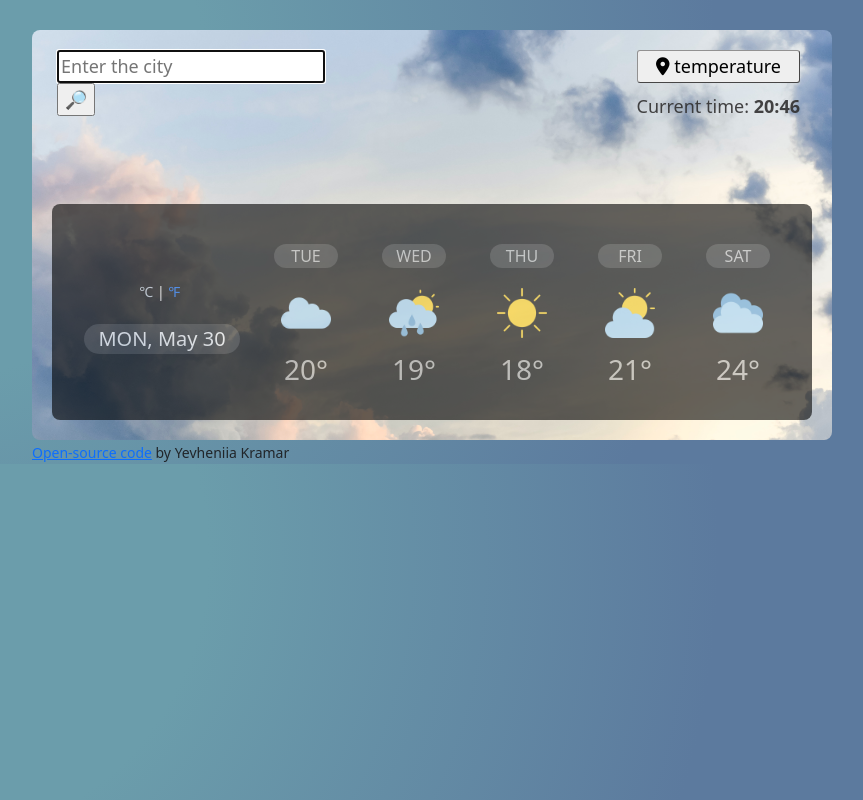
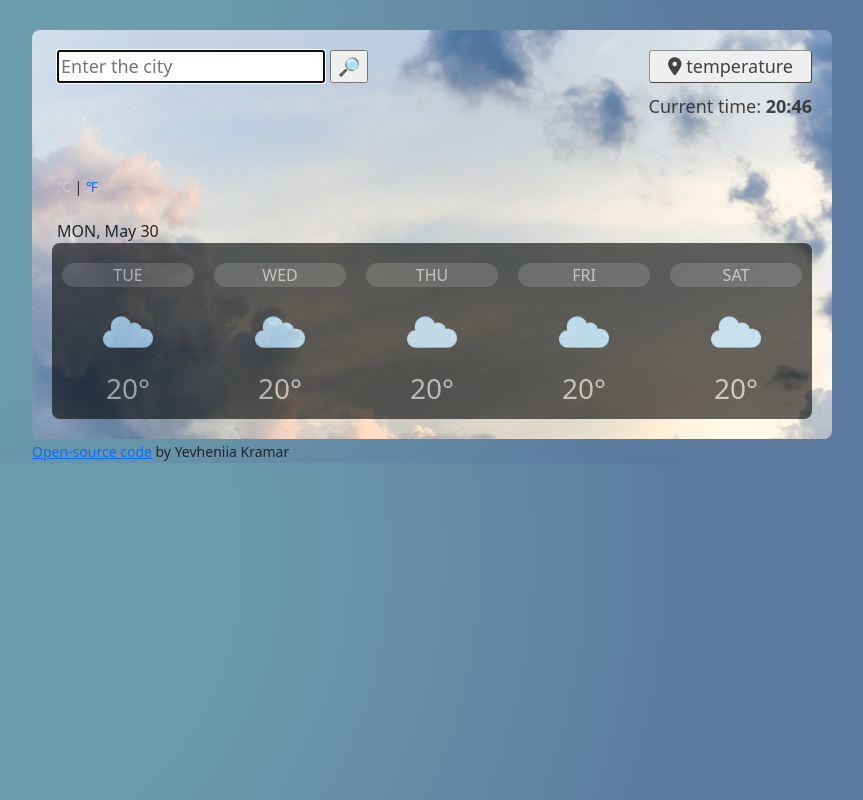
Before and after one commit to ZhenkaUA/MyWeather_Project, a website built with Parcel: page index.html in a window 1280 px wide. Shown: the whole page, without its empty margins (208-1071 px from the left). Built offline with nearby package versions, Linux system fonts and the light colour scheme; no server answers.

Commit message:
Added the forecast and updated css

```diff
--- a/index.html
+++ b/index.html
@@ -46,16 +46,7 @@
       <br />
 
       <div class="row">
-        <div class="col-12">
-          <div id="weather-description"></div>
-          <div id="humidity"></div>
-          <div id="wind"></div>
-        </div>
-
-        <div class="row column-5">
-          <br />
-
-          <div class="col-md-1">
+        <div class="col-4" id="currentTemperature">
           <span id="city_search"></span>
           <br />
           <span class="temp_search" id="temp_search"></span>
@@ -67,37 +58,13 @@
           <img src="" alt="" class="icon_weather_search" id="icon" />
           <div class="day_search" id="currentDay"></div>
         </div>
-
-          <div class="col-md-2">
-            <div class="day">TUE</div>
-            <img src="image/cloud.png" width="50" />
-            <div class="temp">20°</div>
+        <div class="col-8">
+          <div id="weather-description"></div>
+          <div id="humidity"></div>
+          <div id="wind"></div>
         </div>
 
-          <div class="col-md-3">
-            <div class="day">WED</div>
-            <img src="image/rain.png" width="50" />
-            <div class="temp">19°</div>
-          </div>
-
-          <div class="col-md-4">
-            <div class="day">THU</div>
-            <img src="image/sun.png" width="50" />
-            <div class="temp">18°</div>
-          </div>
-
-          <div class="col-md-5">
-            <div class="day">FRI</div>
-            <img src="image/cloudy_sun.png" width="50" />
-            <div class="temp">21°</div>
-          </div>
-
-          <div class="col-md-6">
-            <div class="day">SAT</div>
-            <img src="image/cloudy_.png" width="50" />
-            <div class="temp">24°</div>
-          </div>
-        </div>
+        <div class="row column-4" id="forecast"></div>
       </div>
     </div>
     <div class="footer">
--- a/src/index.js
+++ b/src/index.js
@@ -41,6 +41,21 @@ function formatDate(date) {
   nowDay.innerHTML = `${currentDay}, ${currentMonth} ${currentDate}`;
 }
 formatDate(currentTime);
+
+function displayForecast() {
+  let forecastElement = document.querySelector("#forecast");
+  let forecastHTML = `<div class="row">`;
+  let days = ["TUE", "WED", "THU", "FRI", "SAT"];
+  days.forEach(function (day) {
+    forecastHTML =
+      forecastHTML +
+      `<div class="col-md-2"><div class="day">${day}</div>
+            <img src="image/cloud.png" width="50" />
+            <div class="temp">20°</div></div>`;
+  });
+  forecastHTML = forecastHTML + `</div>`;
+  forecastElement.innerHTML = forecastHTML;
+}
 
 function displayWeatherCondition(response) {
   document.querySelector("#city_search").innerHTML = response.data.name;
@@ -110,6 +125,8 @@ function displayCelsiusTemperature(event) {
 
 let celsiusTemperature = null;
 
+displayForecast();
+
 let searchForm = document.querySelector("#searchCity");
 searchForm.addEventListener("submit", handleSubmit);
 
--- a/src/styles.css
+++ b/src/styles.css
@@ -13,6 +13,7 @@ body {
   margin-top: 30px;
   max-width: 800px;
   border-radius: 8px;
+  padding: 20px 20px;
 }
 .footer {
   display: block;
@@ -50,34 +51,23 @@ body {
   position: relative;
   top: -6px;
 }
-.day_search {
-  font-size: 20px;
-  border-radius: 15px;
-  background-color: rgba(255, 255, 255, 0.158);
-}
-.column-5 .col-md-1 {
-  width: 25%;
-  color: white;
-  text-align: center;
-  margin-top: 10px;
-}
-.column-5 .col-md-2,
-.column-5 .col-md-3,
-.column-5 .col-md-4,
-.column-5 .col-md-5,
-.column-5 .col-md-6 {
-  width: 15%;
+
+.column-4 .col-md-2,
+.column-4 .col-md-3,
+.column-4 .col-md-4,
+.column-4 .col-md-5 {
+  width: 20%;
   color: rgba(255, 255, 255, 0.678);
   text-align: center;
 }
-.column-5 {
+.column-4 {
   background-color: black;
   opacity: 0.6;
   margin: 0 auto;
   border-radius: 8px;
 }
 .row {
-  padding: 20px 20px;
+  --bs-gutter-x: 0rem;
 }
 
 #searchCity {
@@ -92,24 +82,20 @@ body {
   border-radius: 3px;
   background-color: #efefef;
   float: right;
+  color: rgba(46, 45, 45, 0.89);
 }
 #current-Location-Button:hover {
   border-color: rgba(53, 52, 52, 0.89);
   background-color: #e4e4e4d7;
 }
-#city_search {
-  font-size: 26px;
-}
+
 .time {
   font-size: 18px;
   color: rgba(46, 45, 45, 0.89);
   margin: 10px 0 0 0;
   float: right;
 }
-.col-12 {
-  font-size: 18px;
-  padding: 10px 5px;
-}
+
 #weather-description {
   text-transform: capitalize;
 }
@@ -129,3 +115,11 @@ body {
   cursor: default;
   text-decoration: none;
 }
+.col-8 {
+  text-align: right;
+  padding-right: 5px;
+  padding-top: 40px;
+}
+.col-4 {
+  padding-left: 5px;
+}
```
Lines whose indentation alone changed are shown as unchanged.
